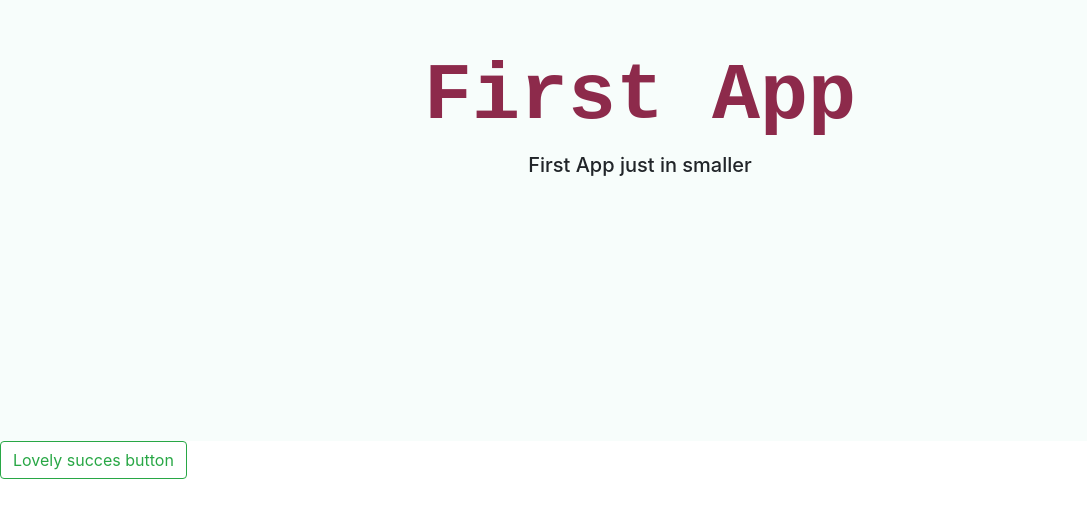
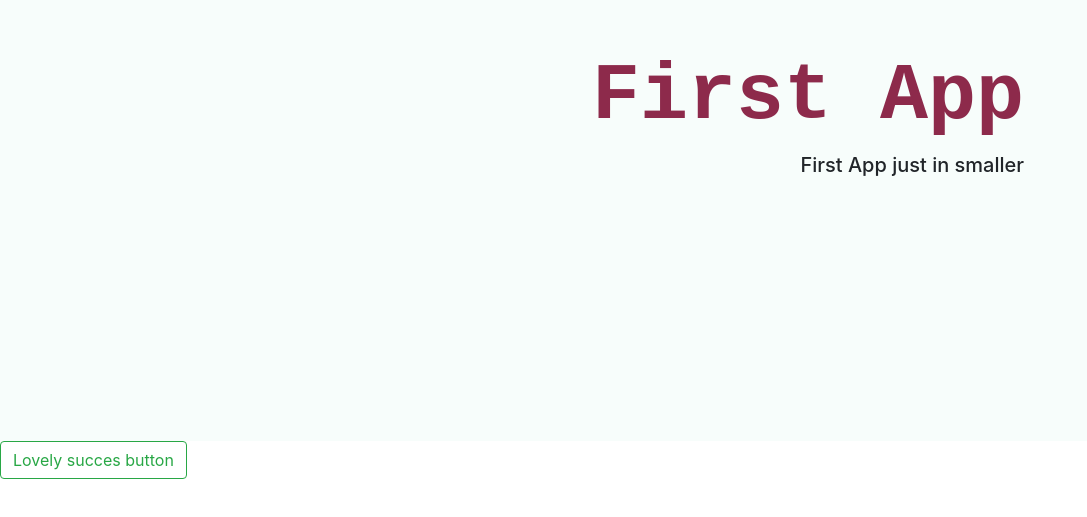
Before and after one commit to patricianagy/first_project, a React (Create React App) app: page / in a window 1280 px wide. Shown: the part 207-724 px from the top of the page, without its empty margins (0-1087 px from the left). Built offline with nearby package versions, Linux system fonts and the light colour scheme.

Commit message:
Added flexbox

```diff
--- a/src/components/hero.scss
+++ b/src/components/hero.scss
@@ -1,7 +1,8 @@
 .Hero-header {
   display: flex;
   flex-direction: column;
-  align-items: center;
+  align-items: flex-end;
+  //justify-content: flex-end;
   padding: 20%;
   background-color: #f7fdfb;
 }
```
